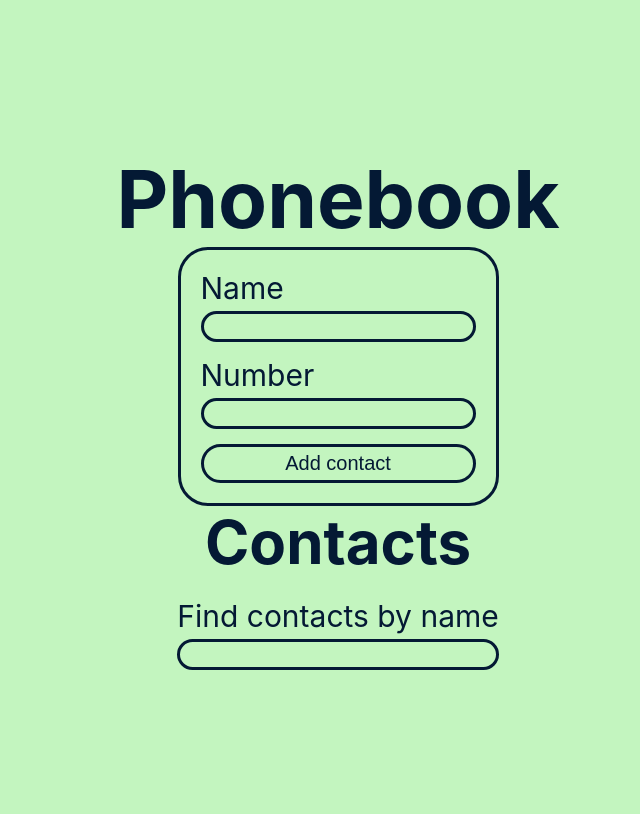
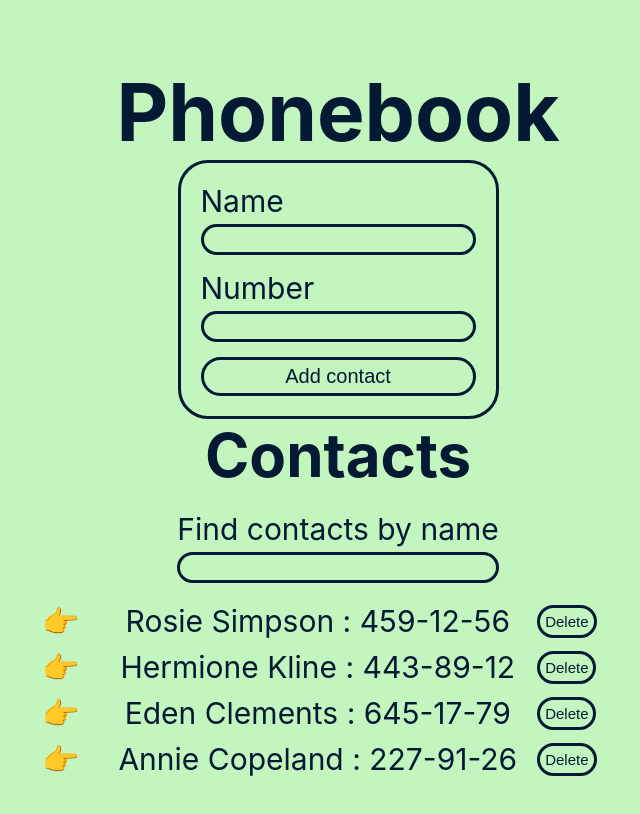
Before and after one commit to Dmytro-Kucherenko-Kyiv/goit-react-hw-06-phonebook, a React (Create React App) app: page / in a window 1280 px wide. Shown: the top 814 px of the page, without its empty margins (302-942 px from the left). Built offline with nearby package versions, Linux system fonts and the light colour scheme.

Commit message:
add redux toolkit

```diff
--- a/package.json
+++ b/package.json
@@ -4,6 +4,7 @@
   "private": true,
   "homepage": "https://Dmytro-Kucherenko-Kyiv.github.io/goit-react-hw-04-phonebook/",
   "dependencies": {
+    "@reduxjs/toolkit": "^1.9.5",
     "@testing-library/jest-dom": "^5.16.3",
     "@testing-library/react": "^12.1.4",
     "@testing-library/user-event": "^13.5.0",
@@ -11,6 +12,7 @@
     "prop-types": "^15.8.1",
     "react": "^18.1.0",
     "react-dom": "^18.1.0",
+    "react-redux": "^8.1.0",
     "react-scripts": "5.0.1",
     "styled-components": "^5.3.11",
     "web-vitals": "^2.1.3"
--- a/src/components/App.jsx
+++ b/src/components/App.jsx
@@ -1,14 +1,17 @@
 import { useEffect, useState } from "react";
-import { nanoid } from 'nanoid';
 import { Filter } from "./Filter/Filter";
 import { ContactList } from "./ContactList/ContactList";
 import { ContactForm } from "./ContactForm/ContactForm";
 import { Layout } from "./Layout/Layout";
+import { useDispatch } from "react-redux";
+import { addContact } from "./redux/actions";
 
 export const App = (props) => {
 
+  const dispatch = useDispatch();
+
   const [contacts, setContacts] = useState(() => {
-    const savedContacts = localStorage.getItem('contacts');
+  const savedContacts = localStorage.getItem('contacts');
 
     if (savedContacts !== null) {
       return JSON.parse(savedContacts)
@@ -29,10 +32,7 @@ export const App = (props) => {
       alert(message);
     }
     else {
-      setContacts([...contacts, {
-          id: nanoid(), name: e.target.name.value, number: e.target.number.value
-        }]
-      );
+      dispatch(addContact(e.target.name.value, e.target.number.value));
     }
   }
 
@@ -40,17 +40,11 @@ export const App = (props) => {
     setFilter(e.currentTarget.value)
   }
 
-  const deleteContact = contactId => {
-    setContacts(contacts.filter(contact => contact.id !== contactId));
-  }
 
   useEffect(() => {
     localStorage.setItem('contacts', JSON.stringify(contacts));
   }, [contacts]);
 
-  const filteredContacts = contacts.filter(contact =>
-    contact.name.toLowerCase().includes(filter.toLowerCase())
-  );
 
     return (
       <Layout>
@@ -81,10 +75,7 @@ export const App = (props) => {
           onChange={changeFilter}
         />
 
-        <ContactList
-          users={filteredContacts}
-          onDelete={deleteContact}
-        />
+        <ContactList/>
 
         </div>
 
--- a/src/components/ContactList/ContactList.js
+++ b/src/components/ContactList/ContactList.js
@@ -1,27 +1,30 @@
-import PropTypes from 'prop-types';
 import { DeleteButton, Item, ItemStyle, List } from "./ContactList.styled";
+import { useSelector } from "react-redux";
+import { getContacts, getFilter } from "../redux/selectors";
+import { deleteContact } from "components/redux/actions";
+import { useDispatch } from "react-redux";
 
-export const ContactList = ({ users, onDelete }) => (
 
+export const ContactList = () => {
+
+  const dispatch = useDispatch();
+  const contacts = useSelector(getContacts);
+  const filter = useSelector(getFilter);
+
+  const filteredContacts = filter === '' ? contacts: contacts.filter(contact =>
+    contact.name.toLowerCase().includes(filter.toLowerCase())
+  );
+
+return(
   <List>
-    {users.map((user) =>
+    {filteredContacts.map((user) =>
       <Item key={user.id}>
         <ItemStyle />
 
         {user.name} : {user.number}
 
-        <DeleteButton type="button" onClick={() => onDelete(user.id)}>Delete</DeleteButton>
+        <DeleteButton type="button" onClick={() => dispatch(deleteContact(user.id))}>Delete</DeleteButton>
       </Item>)}
-  </List>
+    </List>
 )
-
-ContactList.propTypes = {
-  users: PropTypes.arrayOf(
-    PropTypes.shape({
-      id: PropTypes.string.isRequired,
-      name: PropTypes.string.isRequired,
-      number: PropTypes.string.isRequired,
-    }).isRequired
-  ),
-  onDelete: PropTypes.func.isRequired,
-};
+}
--- a/src/components/Filter/Filter.js
+++ b/src/components/Filter/Filter.js
@@ -1,7 +1,13 @@
-import PropTypes from 'prop-types';
 import { Input, Label, LabelWrap } from "./Filter.styled";
+import { useDispatch } from "react-redux";
+import { setFilter } from 'components/redux/actions';
+import { getFilter } from "../redux/selectors";
+import { useSelector } from "react-redux";
 
-export const Filter = ({ value, onChange }) => {
+export const Filter = () => {
+
+  const dispatch = useDispatch();
+  const filter = useSelector(getFilter);
 
   return (
 
@@ -9,15 +15,9 @@ export const Filter = ({ value, onChange }) => {
       <Label> Find contacts by name
         <Input
           type='text'
-          value={value}
-          onChange={onChange}
+          onChange={(e) => dispatch(setFilter(e.target.value))}
         />
       </Label>
     </LabelWrap>
   )
 }
-
-Filter.propTypes = {
-  value: PropTypes.string.isRequired,
-  onChange: PropTypes.func.isRequired
-}
--- /dev/null
+++ b/src/components/redux/actions.js
@@ -0,0 +1,26 @@
+import { nanoid } from "nanoid";
+
+export const addContact = (name, number) => {
+  return {
+    type: "contacts/addContact",
+    payload: {
+      id: nanoid(),
+      name,
+      number
+    },
+  };
+};
+
+export const deleteContact = Id => {
+  return {
+    type: "contacts/deleteContact",
+    payload: Id,
+  };
+};
+
+export const setFilter = value => {
+  return {
+    type: "filters/setFilter",
+    payload: value,
+  };
+};
--- /dev/null
+++ b/src/components/redux/reducer.js
@@ -0,0 +1,26 @@
+const contactsInitialState = [
+  {id: 'id-1', name: 'Rosie Simpson', number: '459-12-56'},
+  {id: 'id-2', name: 'Hermione Kline', number: '443-89-12'},
+  {id: 'id-3', name: 'Eden Clements', number: '645-17-79'},
+  {id: 'id-4', name: 'Annie Copeland', number: '227-91-26'},
+];
+
+export const contactsReducer = (state = contactsInitialState, action) => {
+  switch (action.type) {
+    case "contacts/addContact":
+      return [...state, action.payload];
+    case "contacts/deleteContact":
+      return state.filter(contact => contact.id !== action.payload);
+    default:
+      return state;
+  }
+};
+
+export const filtersReducer = (state = '', action) => {
+  switch (action.type) {
+    case "filters/setFilter":
+      return action.payload;
+    default:
+      return state;
+  }
+};
--- /dev/null
+++ b/src/components/redux/selectors.js
@@ -0,0 +1,3 @@
+export const getContacts = state => state.contacts;
+
+export const getFilter = state => state.filter;
--- /dev/null
+++ b/src/components/redux/store.js
@@ -0,0 +1,9 @@
+import { configureStore } from "@reduxjs/toolkit";
+import { contactsReducer, filtersReducer } from "./reducer";
+
+export const store = configureStore({
+  reducer: {
+    contacts: contactsReducer,
+    filter: filtersReducer,
+  },
+});
--- a/src/index.js
+++ b/src/index.js
@@ -3,6 +3,9 @@ import ReactDOM from 'react-dom/client';
 import { App } from 'components/App';
 import './index.css';
 import { ThemeProvider } from 'styled-components';
+import { store } from "./components/redux/store";
+import { Provider } from "react-redux";
+
 
 const theme = {
   colors: {
@@ -15,7 +18,9 @@ const theme = {
 ReactDOM.createRoot(document.getElementById('root')).render(
   <React.StrictMode>
     <ThemeProvider theme={theme}>
-    <App />
+      <Provider store={store}>
+        <App />
+      </Provider>
     </ThemeProvider>
   </React.StrictMode>
 );
```
Also changed, not shown: 1 other file (tests, documents, lock files or other folders).
